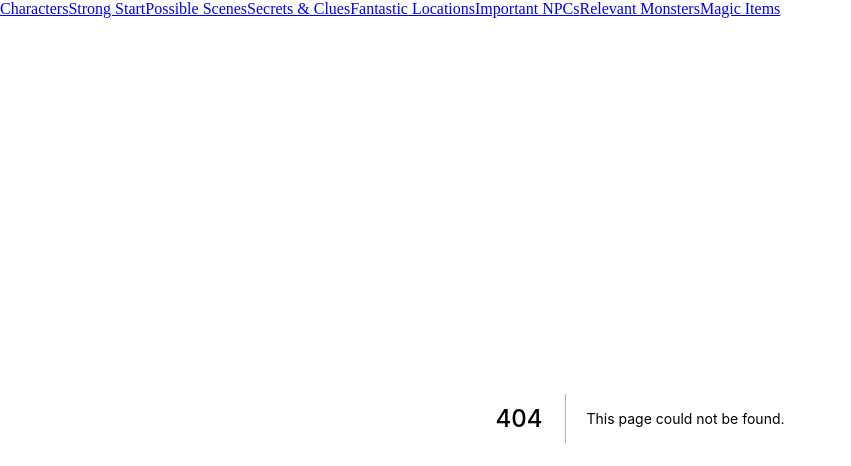
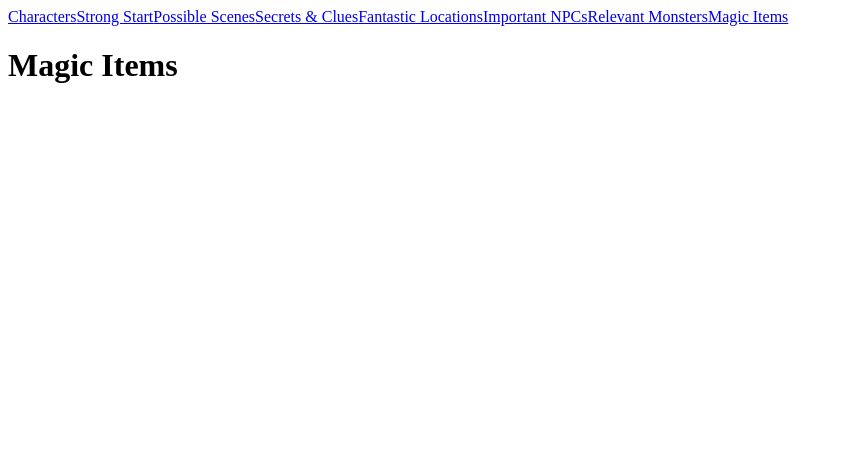
Before and after one commit to dangerpwnd/lazy-dm-next, a Next.js app: page /magic in a window 1280 px wide. Before the commit this address had no page. Shown: the top 466 px of the page, without its empty margins (0-851 px from the left). Built offline with nearby package versions, Linux system fonts and the light colour scheme; what @theme-ui/presets, theme-ui would draw is missing.

Commit message:
Create MagicItem page

```diff
--- /dev/null
+++ b/src/pages/magic/index.jsx
@@ -0,0 +1,11 @@
+import React from "react";
+
+const MagicItems = () => {
+  return (
+    <div>
+      <h1>Magic Items</h1>
+    </div>
+  );
+};
+
+export default MagicItems;
```
